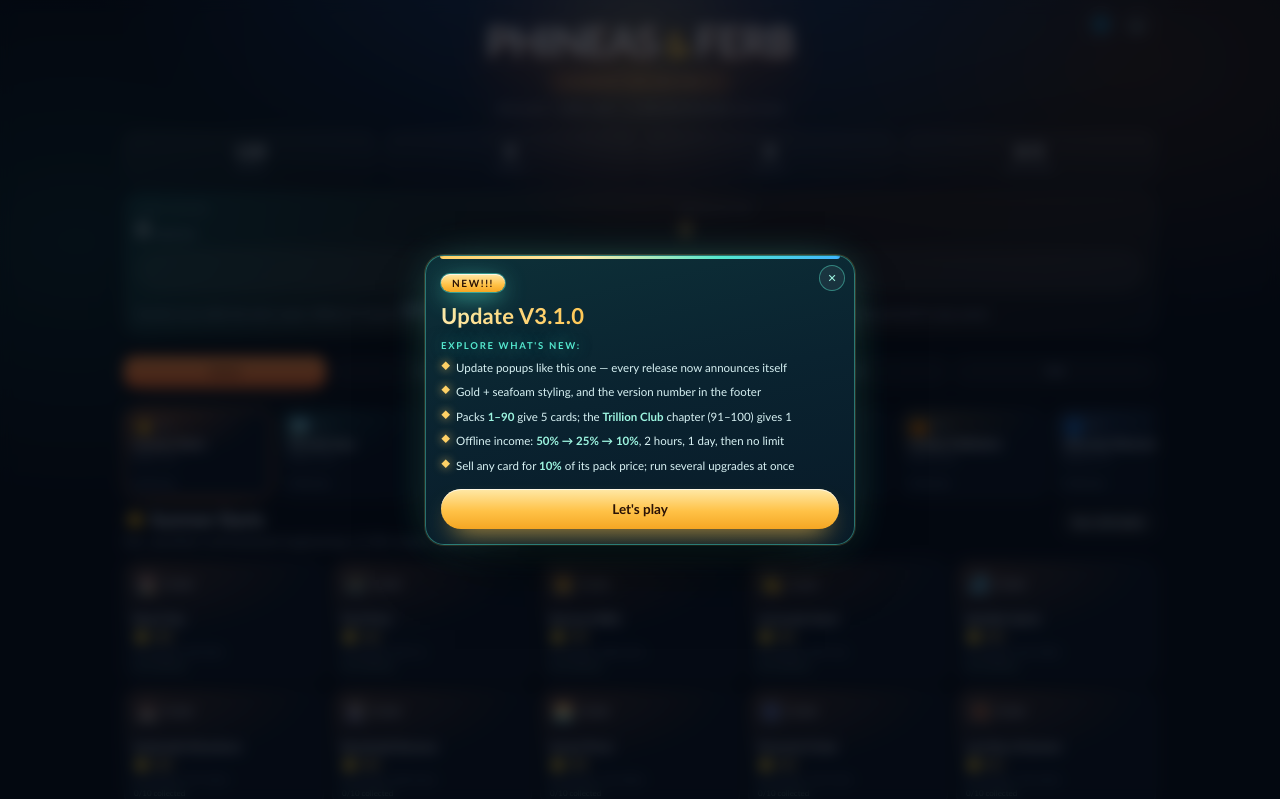
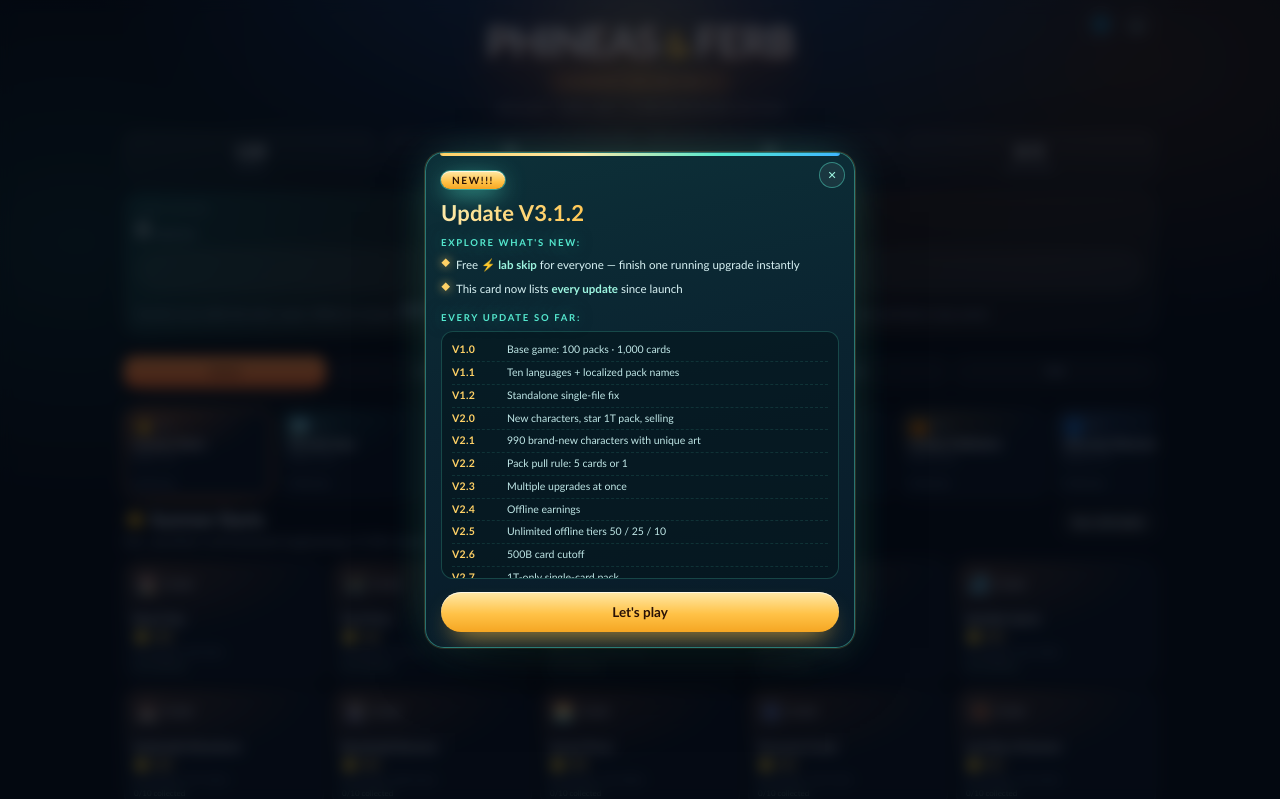
Before and after one commit to alanzwwang/Phineas-Ferb-Collector, a plain HTML site: page index.html in a window 1280 px wide. Shown: the top 799 px of the page. Drawn offline with Linux system fonts and the light colour scheme.

Commit message:
Add free lab skip and full update history (v3.1.2)

```diff
--- a/index.html
+++ b/index.html
@@ -350,6 +350,16 @@ body.opening .stats{margin:7px 0 3px}
   padding:6px 8px;font-size:8.5px;font-weight:900;white-space:nowrap}
 .pr-btn:disabled{opacity:.4;cursor:not-allowed}
 
+/* lab skip */
+.skipbar{display:flex;align-items:center;gap:7px;font-size:10px;color:#bfe6e6;margin:8px 0 0}
+.skipbar b{color:#ffd166;font-size:13px}
+.skipbar .pill{font-size:7.5px;font-weight:900;letter-spacing:.1em;text-transform:uppercase;color:#2a1206;
+  background:linear-gradient(180deg,#ffe9a8,#ffc247);padding:2px 7px;border-radius:999px}
+.btn-skip{border:1px solid rgba(84,232,206,.5);background:rgba(84,232,206,.14);color:#9df5e0;border-radius:7px;
+  padding:6px 9px;font-size:8.5px;font-weight:900;white-space:nowrap;margin-left:8px}
+.btn-skip:disabled{opacity:.35;cursor:not-allowed}
+.btn-skip:hover:not(:disabled){background:rgba(84,232,206,.24)}
+
 /* trivia */
 .modes{display:flex;flex-wrap:wrap;gap:5px;padding-bottom:4px}
 .mode{flex:0 0 auto;border:1px solid var(--line);background:rgba(255,255,255,.045);border-radius:10px;
@@ -458,6 +468,14 @@ body.opening .stats{margin:7px 0 3px}
 .upd-list li::before{content:'◆';position:absolute;left:0;top:0;font-size:9px;color:#ffd166;
   text-shadow:0 0 10px rgba(255,209,102,.8)}
 .upd-list b{color:#9df5e0}
+.upd-hist{margin:0 0 13px;border:1px solid rgba(84,232,206,.22);border-radius:12px;padding:7px 10px;
+  background:rgba(4,20,26,.55);max-height:248px;overflow:auto}
+.upd-row{display:flex;gap:9px;font-size:10.5px;line-height:1.5;padding:3px 0;color:#bfe6e6;
+  border-bottom:1px dashed rgba(84,232,206,.12)}
+.upd-row:last-child{border-bottom:0}
+.upd-row b{color:#ffd166;flex:0 0 46px;letter-spacing:.03em;font-weight:900}
+.upd-row.now{color:#fff}
+.upd-row.now b{color:#54e8ce}
 .upd-card .btn.primary{background:linear-gradient(180deg,#ffe9a8,#ffc247 55%,#f5a623);color:#2a1206;
   box-shadow:0 12px 26px -12px #ffc247, inset 0 1px 0 rgba(255,255,255,.7)}
 .upd-card .btn.primary:hover{box-shadow:0 12px 30px -10px #54e8ce, 0 0 0 1px rgba(84,232,206,.5)}
@@ -553,18 +571,29 @@ const RSHADE = ['#dbe3ef','#d6f4e5','#c8e2ff','#eed8ff','#fff0bb'];
 const TMULT = [1, 1.25, 1.6, 2.1, 2.8];
 const MAX_EQ = 5;
 const KEY = 'pf_summer_collector_v2';
-/* release version + what this build adds (bump both on every update)
-   history: 1.0 base game · 1.1 ten languages · 1.2 standalone fix ·
-   2.0 new things + star pack + selling · 2.1 990 new characters · 2.2 pack pull rule ·
-   2.3 multiple upgrades · 2.4 offline income · 2.5 offline tiers ·
-   2.6 500B cutoff · 2.7 1T-only pull · 2.8 Trillion Club pull · 3.0 update popups · 3.1 popup styling */
-const VERSION = '3.1.0';
+/* release version + what this build adds (bump both on every update) */
+const VERSION = '3.1.2';
+const RELEASES = [
+  ['1.0', 'Base game: 100 packs · 1,000 cards'],
+  ['1.1', 'Ten languages + localized pack names'],
+  ['1.2', 'Standalone single-file fix'],
+  ['2.0', 'New characters, star 1T pack, selling'],
+  ['2.1', '990 brand-new characters with unique art'],
+  ['2.2', 'Pack pull rule: 5 cards or 1'],
+  ['2.3', 'Multiple upgrades at once'],
+  ['2.4', 'Offline earnings'],
+  ['2.5', 'Unlimited offline tiers 50 / 25 / 10'],
+  ['2.6', '500B card cutoff'],
+  ['2.7', '1T-only single-card pack'],
+  ['2.8', 'Trillion Club single-card chapter'],
+  ['3.0', 'Update popups'],
+  ['3.1', 'Gold + seafoam popup styling'],
+  ['3.1.1', 'One free lab skip for every player'],
+  ['3.1.2', 'Full update history in this card']
+];
 const WHATS_NEW = [
-  'Update popups like this one — every release now announces itself',
-  'Gold + seafoam styling, and the version number in the footer',
-  'Packs <b>1–90</b> give 5 cards; the <b>Trillion Club</b> chapter (91–100) gives 1',
-  'Offline income: <b>50% → 25% → 10%</b>, 2 hours, 1 day, then no limit',
-  'Sell any card for <b>10%</b> of its pack price; run several upgrades at once'
+  'Free <b>⚡ lab skip</b> for everyone — finish one running upgrade instantly',
+  'This card now lists <b>every update</b> since launch'
 ];
 const INK = '#121a2c';
 
@@ -1622,7 +1651,7 @@ function rid(){ return Date.now().toString(36) + '-' + Math.random().toString(36
 const DEF = {
   coins:120, cards:[], packsOpened:0, equipped:[], lifetime:120, unclaimed:0,
   upgrade:null, upgrades:[], notice:'', sound:false, fast:false, smart:true, lang:null,
-  lastSeen:0, seenVersion:'',
+  lastSeen:0, seenVersion:'', skips:1,
   playerName:'You', rivals:null, asked:{}, gStreak:0,
   level:'Easy', category:'Characters', triviaMode:'level', q:null, answer:null, run:null, message:'', msgKind:'',
   chapter:0, pack:0, cardChapter:'all', page:'packs', labSearch:'', search:'', cfilter:'all', rfilter:'all', sort:'new', limit:24
@@ -1642,6 +1671,7 @@ if (!Number.isFinite(s.unclaimed) || s.unclaimed < 0) s.unclaimed = 0;
 if (!Number.isFinite(s.lifetime) || s.lifetime < 0) s.lifetime = 120;
 if (!Array.isArray(s.rivals) || s.rivals.length !== RIVAL_SEED.length) s.rivals = freshRivals();
 if (!s.asked || typeof s.asked !== 'object') s.asked = {};
+if (!Number.isFinite(s.skips) || s.skips < 0) s.skips = 1;
 if (!Number.isFinite(s.gStreak) || s.gStreak < 0) s.gStreak = 0;
 if (!Number.isInteger(s.pack) || s.pack < 0 || s.pack >= PACKS.length) s.pack = 0;
 s.chapter = PACKS[s.pack].chapter;
@@ -1712,7 +1742,7 @@ function save(){
   try {
     localStorage.setItem(KEY, JSON.stringify({
       coins:s.coins, cards:s.cards, packsOpened:s.packsOpened, equipped:s.equipped,
-      lifetime:s.lifetime, unclaimed:s.unclaimed, upgrades:s.upgrades, notice:s.notice, lastSeen:Date.now(), seenVersion:s.seenVersion,
+      lifetime:s.lifetime, unclaimed:s.unclaimed, upgrades:s.upgrades, notice:s.notice, lastSeen:Date.now(), seenVersion:s.seenVersion, skips:s.skips,
       sound:s.sound, fast:s.fast, smart:s.smart, lang:s.lang, playerName:s.playerName, rivals:s.rivals,
       asked:s.asked, gStreak:s.gStreak, level:s.level, category:s.category, triviaMode:s.triviaMode,
       chapter:s.chapter, pack:s.pack, cardChapter:s.cardChapter, sort:s.sort, limit:s.limit
@@ -1818,6 +1848,16 @@ function startUpgrade(id){
   s.notice = '';
   closeModal(); save(); sfx('upgrade'); render();
   toast(`Upgrade started · ${durationText(mins)} · ${s.upgrades.length} running`, 'good');
+}
+function useLabSkip(cardId){
+  const job = s.upgrades.find(u => u.cardId === cardId);
+  if (!job) return;
+  if (!s.skips){ toast('No lab skips left', 'bad'); return; }
+  s.skips--;
+  const msg = finishUpgrade(job);
+  s.notice = msg;
+  save(); sfx('rare'); render();
+  toast('⚡ Skip used · ' + msg, 'good');
 }
 function sellCard(id){
   const c = byId(id);
@@ -2309,12 +2349,13 @@ function renderLab(){
   }).filter(c => !s.labSearch || defOf(c).n.toLowerCase().includes(s.labSearch.toLowerCase())).slice(0, 30);
   const jobs = s.upgrades.map(u => {
     const c = byId(u.cardId);
-    return `<div class="lab-run"><div><span>Upgrading</span><b>${c ? esc(defOf(c).n) : 'Card'}</b></div><div class="lab-timer" data-job-timer="${u.cardId}">${countdownText(u.endsAt - Date.now())}</div></div>`;
+    return `<div class="lab-run"><div><span>Upgrading</span><b>${c ? esc(defOf(c).n) : 'Card'}</b></div><div class="lab-timer" data-job-timer="${u.cardId}">${countdownText(u.endsAt - Date.now())}</div><button class="btn-skip" data-skip="${u.cardId}" ${s.skips ? '' : 'disabled'}>⚡ Skip</button></div>`;
   }).join('');
   el.innerHTML = `
   <div class="page-head"><h2>⚗ Upgrade-inator Lab</h2><p class="sub">Run as many upgrades as you can afford. Each result replaces that card's multiplier.</p></div>
   <section class="panel machine"><div class="machine-head"><div><h2>Upgrade-inator</h2><p class="sub" style="margin:2px 0 0">Pay 2× the card's pack price. Wait. Roll the multiplier.</p></div><span class="lab-tag">${s.upgrades.length ? s.upgrades.length + ' RUNNING' : 'READY'}</span></div>
     <div class="odds"><div class="odd"><b>55%</b><span>1× rate</span></div><div class="odd"><b>35%</b><span>2× rate</span></div><div class="odd"><b>10%</b><span>5× rate</span></div></div>
+    <div class="skipbar"><span class="pill">⚡ Lab skip</span> <b>${s.skips}</b><span>${s.skips ? '· finish a running upgrade instantly' : '· none left'}</span></div>
     ${jobs || '<p class="hint">No active upgrades. Pick a card below.</p>'}
     ${s.notice ? `<p class="lab-notice">${esc(s.notice)}</p>` : ''}
     <p class="hint" style="margin-top:8px">Each card can only be in one upgrade at a time. Timers keep counting while the tab is closed; income does not. A 1× result can lower an already-upgraded card.</p>
@@ -2337,6 +2378,7 @@ function renderLab(){
     if (n){ n.focus(); n.setSelectionRange(pos, pos); }
   };
   el.querySelectorAll('[data-up]').forEach(b => b.onclick = () => openUpgrade(b.dataset.up));
+  el.querySelectorAll('[data-skip]').forEach(b => b.onclick = () => useLabSkip(b.dataset.skip));
 }
 
 /* =========================================================
@@ -2423,6 +2465,8 @@ function showUpdate(){
     <h3 class="upd-title">Update V${VERSION}</h3>
     <p class="upd-sub">EXPLORE WHAT'S NEW:</p>
     <ul class="upd-list">${WHATS_NEW.map(t => `<li>${t}</li>`).join('')}</ul>
+    <p class="upd-sub" style="margin-top:2px">EVERY UPDATE SO FAR:</p>
+    <div class="upd-hist">${RELEASES.map(([v, t]) => `<div class="upd-row${v === VERSION ? ' now' : ''}"><b>V${v}</b><span>${t}</span></div>`).join('')}</div>
     <button class="btn primary wide" data-close>Let's play</button>`);
   const card = document.querySelector('#modal .modal-card');
   if (card) card.classList.add('upd-card');
```
